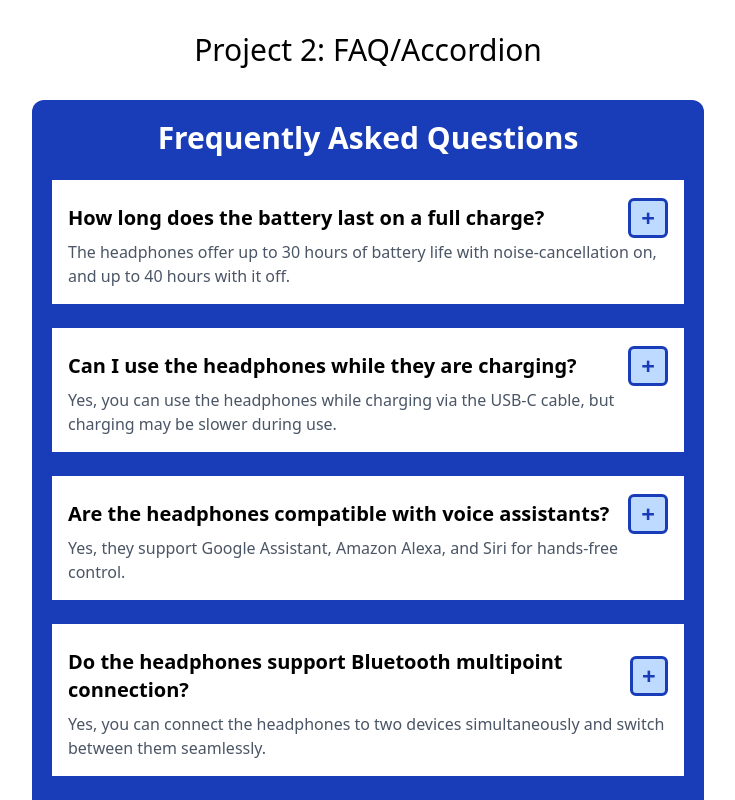
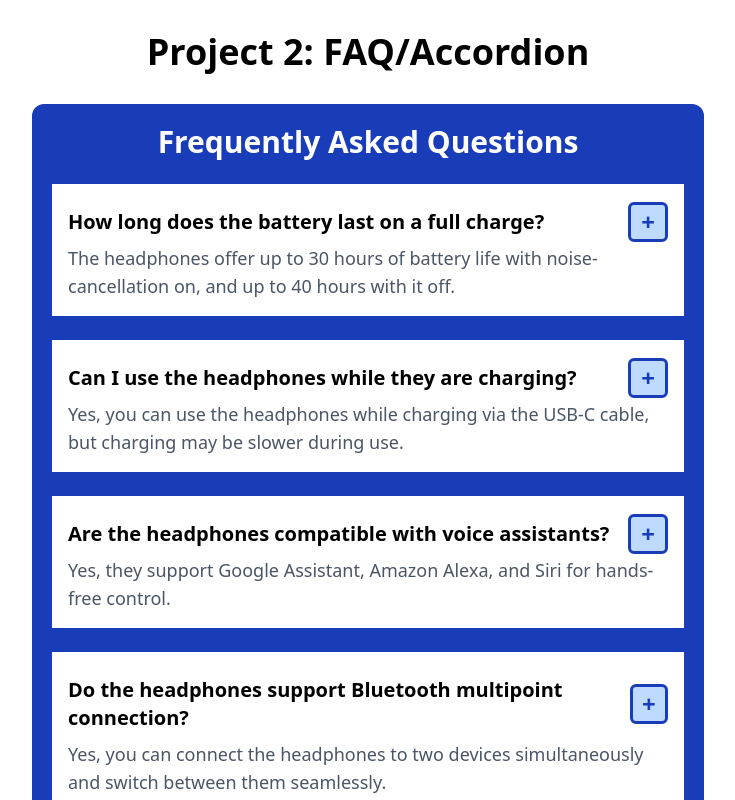
Before and after one commit to Ireneripo/faq-accordion, a React (Vite) app: page / in a window 1280 px wide. Shown: the top 800 px of the page, without its empty margins (272-1007 px from the left). Built offline with nearby package versions, Linux system fonts and the light colour scheme.

Commit message:
style:💄 Increase title size

```diff
--- a/src/App.jsx
+++ b/src/App.jsx
@@ -36,7 +36,9 @@ const questions = [
 function App() {
   return (
     <>
-      <h1 className="text-center text-3xl my-8">Project 2: FAQ/Accordion</h1>
+      <h1 className="text-center text-4xl my-8 font-bold">
+        Project 2: FAQ/Accordion
+      </h1>
       <div className="bg-blue-800 p-5 max-w-2xl m-auto mb-10 rounded-xl">
         <p className="text-white text-3xl font-bold text-center">
           Frequently Asked Questions
@@ -53,7 +55,7 @@ function App() {
                   +
                 </button>
               </div>
-              <p className="text-gray-600">{question.answer}</p>
+              <p className="text-gray-600 text-lg">{question.answer}</p>
             </div>
           );
         })}
```
